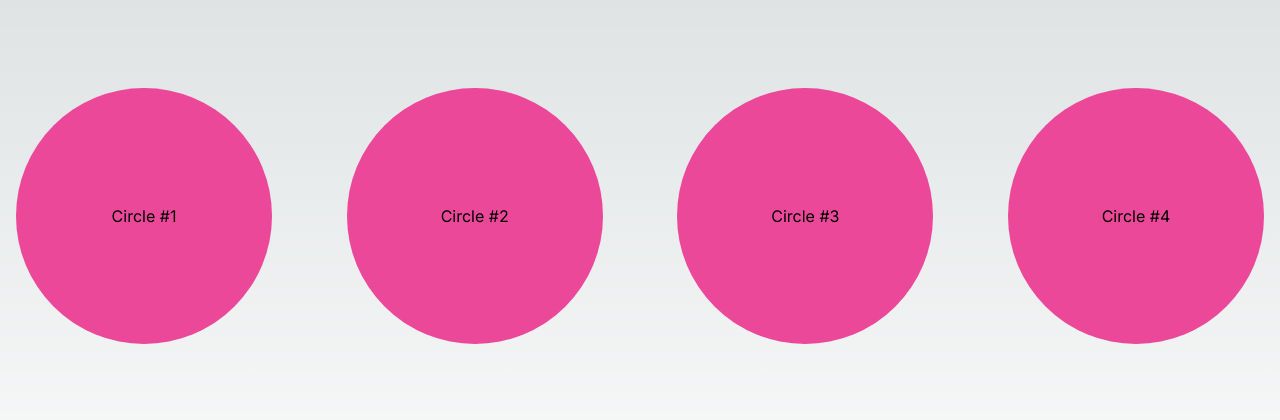
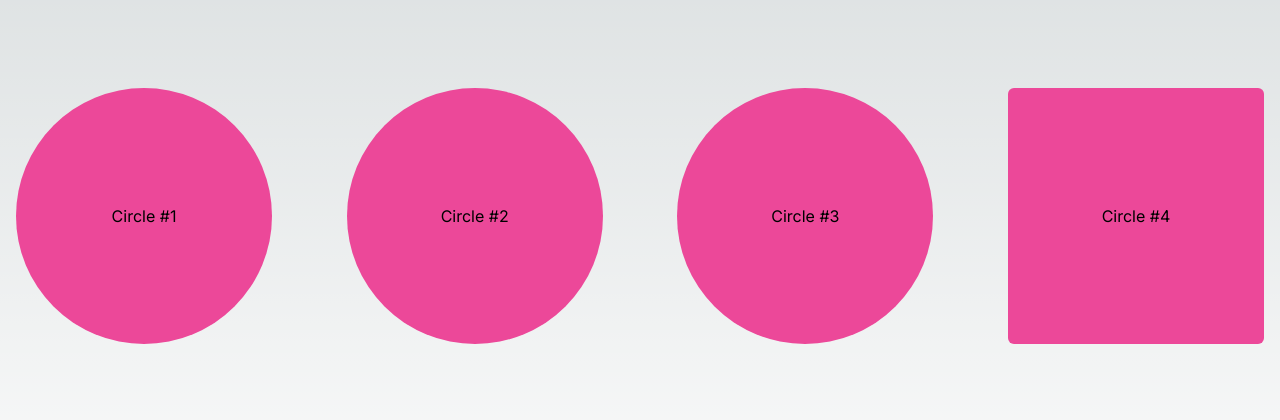
Before and after one commit to etizel/framework-react, a Next.js app: page / in a window 1280 px wide. Shown: the part 184-604 px from the top of the page. Built offline with nearby package versions, Linux system fonts and the light colour scheme.

Commit message:
interface.props

```diff
--- a/src/app/page.tsx
+++ b/src/app/page.tsx
@@ -6,7 +6,7 @@ export default function Home() {
       <Circle texto="Circle #1" />
       <Circle texto="Circle #2" />
       <Circle texto="Circle #3" />
-      <Circle texto="Circle #4" />
+      <Circle texto="Circle #4" quaseQuadrada={true} />
     </div>
   );
 }
--- a/src/components/basics/Circle.tsx
+++ b/src/components/basics/Circle.tsx
@@ -1,13 +1,15 @@
 interface CircleProps {
   texto: string;
+  quaseQuadrada?: boolean;
 }
 export default function Circle(props: CircleProps) {
   return (
     <div
       className={`
         flex justify-center items-center
-        bg-pink-500 h-64 w-64 m-4
-        rounded-full text-black
+        bg-pink-500 h-64 w-64 m-4 text-black
+        ${props.quaseQuadrada ? 'rounded-md' : 'rounded-full'}
+
       `}
     >
       {props.texto}
```
